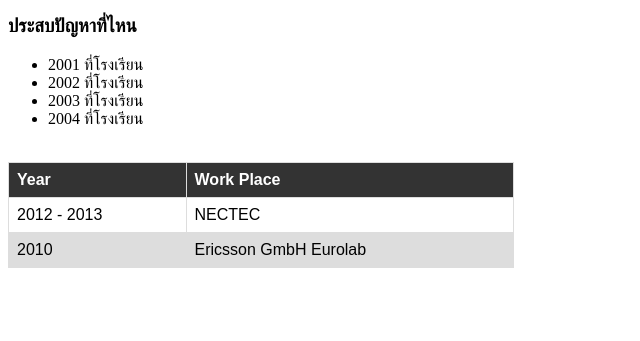
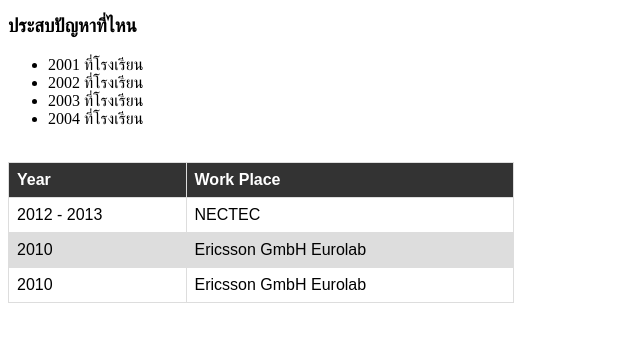
Before and after one commit to thanut2544/mypage2024, a plain HTML site: page index.html in a window 1280 px wide. Shown: the part 387-728 px from the top of the page, without its empty margins (0-640 px from the left). Drawn offline with Linux system fonts and the light colour scheme.

Commit message:
Add files via upload

```diff
--- a/index.html
+++ b/index.html
@@ -39,6 +39,10 @@
                 <td>2010</td>
                 <td>Ericsson GmbH Eurolab</td>
             </tr>
+            <tr>
+                <td>2010</td>
+                <td>Ericsson GmbH Eurolab</td>
+            </tr>
         </table>
     </body>
 </html>
```
